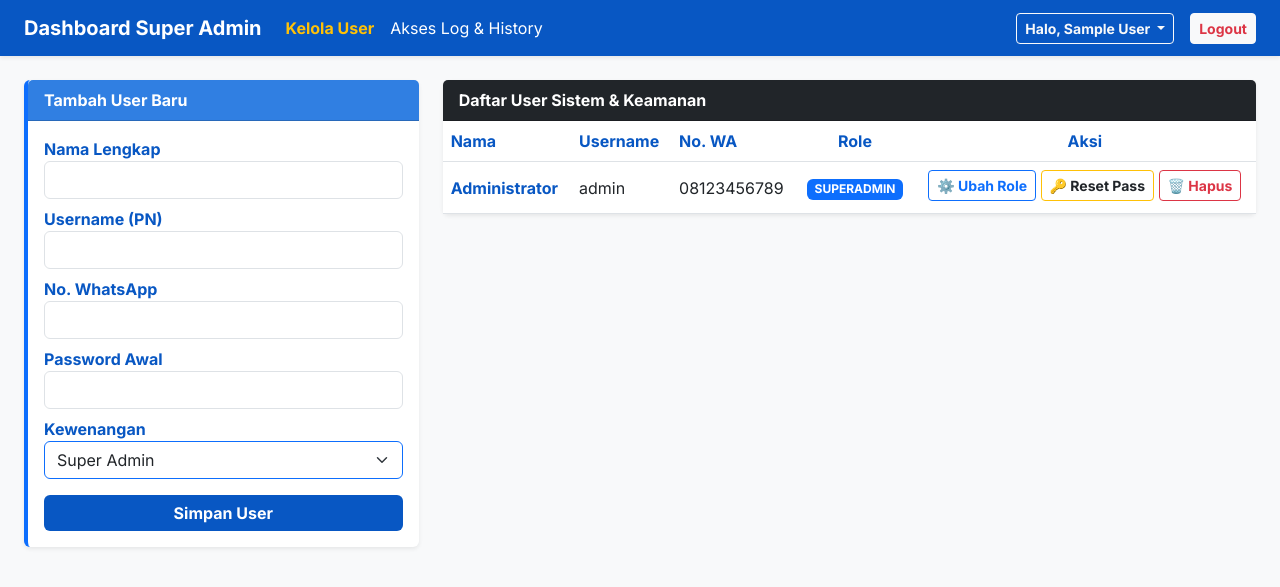
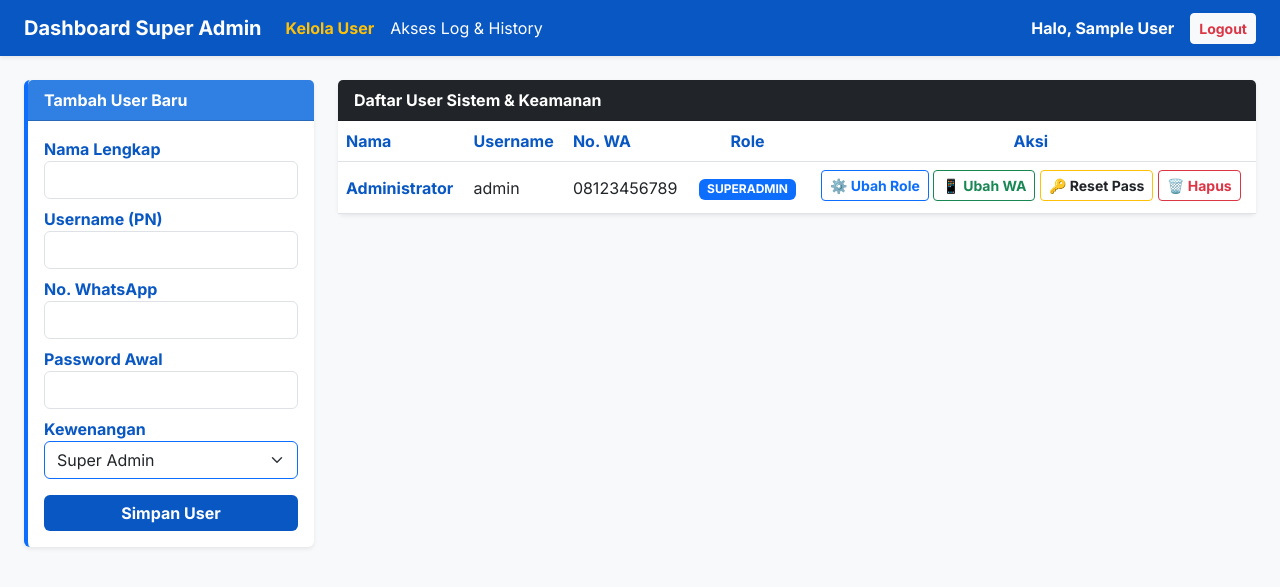
Before and after one commit to TasserFace/Dashboard-Audit-RPM, a Flask app: page /admin in a window 1280 px wide. Shown: the top 587 px of the page. Run offline with Flask 3, Linux system fonts and the light colour scheme; the visitor is signed in with stand-in values (Sample User, id 1).

Commit message:
Update admin.html

```diff
--- a/templates/admin.html
+++ b/templates/admin.html
@@ -8,7 +8,7 @@
     <style>body { font-family: 'Inter', sans-serif; color: #0857C3; } .bg-nusantara { background-color: #0857C3 !important; } .bg-cakrawala { background-color: #307FE2 !important; } .text-nusantara { color: #0857C3 !important; } .btn-nusantara { background-color: #0857C3; color: white; border: none; }</style>
 </head>
 <body class="bg-light">
-    <!-- Navbar (Langkah 3: Tambahan Menu Log & Dropdown Profil) -->
+    <!-- Navbar (Tanpa Dropdown) -->
     <nav class="navbar navbar-expand-lg navbar-dark bg-nusantara mb-4 shadow-sm">
         <div class="container-fluid px-4">
             <a class="navbar-brand fw-bold text-white" href="/admin">Dashboard Super Admin</a>
@@ -18,15 +18,7 @@
                     <li class="nav-item"><a class="nav-link text-white" href="/admin/logs">Akses Log & History</a></li>
                 </ul>
                 <div class="d-flex text-white align-items-center ms-auto">
-                    <!-- Dropdown Fitur Ganti WA -->
-                    <div class="dropdown me-3">
-                        <button class="btn btn-sm btn-outline-light dropdown-toggle fw-bold" type="button" data-bs-toggle="dropdown">
-                            Halo, {{ session['nama_lengkap'] }}
-                        </button>
-                        <ul class="dropdown-menu dropdown-menu-end shadow-sm">
-                            <li><a class="dropdown-item fw-bold text-nusantara" href="#" data-bs-toggle="modal" data-bs-target="#modalUpdateWA">📱 Ganti No. WA</a></li>
-                        </ul>
-                    </div>
+                    <span class="me-3 fw-bold">Halo, {{ session['nama_lengkap'] }}</span>
                     <a href="/logout" class="btn btn-sm btn-light text-danger fw-bold">Logout</a>
                 </div>
             </div>
@@ -39,8 +31,8 @@
         {% endwith %}
 
         <div class="row">
-            <!-- Form Tambah User (Singkat untuk kepraktisan) -->
-            <div class="col-md-4">
+            <!-- Form Tambah User -->
+            <div class="col-md-3">
                 <div class="card shadow-sm border-0 border-start border-4 border-primary mb-4">
                     <div class="card-header bg-cakrawala text-white fw-bold">Tambah User Baru</div>
                     <div class="card-body">
@@ -64,10 +56,11 @@
             </div>
 
             <!-- Tabel Daftar User -->
-            <div class="col-md-8">
+            <div class="col-md-9">
                 <div class="card shadow-sm border-0">
                     <div class="card-header bg-dark text-white fw-bold">Daftar User Sistem & Keamanan</div>
                     <div class="card-body p-0">
+                        <div class="table-responsive">
                             <table class="table mb-0 align-middle table-hover">
                                 <thead><tr><th class="text-nusantara">Nama</th><th class="text-nusantara">Username</th><th class="text-nusantara">No. WA</th><th class="text-nusantara text-center">Role</th><th class="text-nusantara text-center">Aksi</th></tr></thead>
                                 <tbody>
@@ -79,7 +72,12 @@
                                         <td class="text-center"><span class="badge {% if u.role == 'superadmin' %}bg-primary{% elif u.role == 'ketuatim' %}bg-warning text-dark{% else %}bg-secondary{% endif %} text-uppercase">{{ u.role }}</span></td>
                                         <td class="text-center">
                                             <button type="button" class="btn btn-sm btn-outline-primary fw-bold mb-1" data-bs-toggle="modal" data-bs-target="#modalRole{{ u.id }}">⚙️ Ubah Role</button>
+
+                                            <!-- Tombol Ubah WA OLEH SUPER ADMIN -->
+                                            <button type="button" class="btn btn-sm btn-outline-success fw-bold mb-1" data-bs-toggle="modal" data-bs-target="#modalEditWA{{ u.id }}">📱 Ubah WA</button>
+
                                             <button type="button" class="btn btn-sm btn-outline-warning text-dark fw-bold mb-1" data-bs-toggle="modal" data-bs-target="#modalReset{{ u.id }}">🔑 Reset Pass</button>
+
                                             <form action="/admin/delete_user/{{ u.id }}" method="POST" class="d-inline">
                                                 <button type="submit" class="btn btn-sm btn-outline-danger fw-bold mb-1" onclick="return confirm('Hapus permanen user {{ u.nama_lengkap }}?');">🗑️ Hapus</button>
                                             </form>
@@ -90,9 +88,31 @@
                                     <div class="modal fade" id="modalRole{{ u.id }}" tabindex="-1">
                                         <div class="modal-dialog modal-dialog-centered">
                                             <div class="modal-content"><form action="/admin/edit_user/{{ u.id }}" method="POST">
-                                            <div class="modal-header bg-primary text-white"><h5 class="modal-title fw-bold">Ubah Hak Akses</h5><button type="button" class="btn-close" data-bs-dismiss="modal"></button></div>
-                                            <div class="modal-body"><select class="form-select border-primary fw-bold" name="role"><option value="superadmin">SUPER ADMIN</option><option value="ketuatim">KETUA TIM AUDIT</option><option value="auditor">AUDITOR</option></select></div>
-                                            <div class="modal-footer"><button type="submit" class="btn btn-primary fw-bold">Simpan</button></div>
+                                                <div class="modal-header bg-primary text-white"><h5 class="modal-title fw-bold">Ubah Hak Akses</h5><button type="button" class="btn-close btn-close-white" data-bs-dismiss="modal"></button></div>
+                                                <div class="modal-body text-start">
+                                                    <p class="text-dark">Kewenangan untuk: <strong>{{ u.nama_lengkap }}</strong></p>
+                                                    <select class="form-select border-primary fw-bold" name="role">
+                                                        <option value="superadmin" {% if u.role == 'superadmin' %}selected{% endif %}>SUPER ADMIN</option>
+                                                        <option value="ketuatim" {% if u.role == 'ketuatim' %}selected{% endif %}>KETUA TIM AUDIT</option>
+                                                        <option value="auditor" {% if u.role == 'auditor' %}selected{% endif %}>AUDITOR</option>
+                                                    </select>
+                                                </div>
+                                                <div class="modal-footer border-0"><button type="button" class="btn btn-secondary fw-bold" data-bs-dismiss="modal">Batal</button><button type="submit" class="btn btn-primary fw-bold">Simpan</button></div>
+                                            </form></div>
+                                        </div>
+                                    </div>
+
+                                    <!-- Modal Ubah Nomor WA (Hanya Super Admin) -->
+                                    <div class="modal fade" id="modalEditWA{{ u.id }}" tabindex="-1">
+                                        <div class="modal-dialog modal-dialog-centered">
+                                            <div class="modal-content"><form action="/admin/edit_wa/{{ u.id }}" method="POST">
+                                                <div class="modal-header bg-success text-white"><h5 class="modal-title fw-bold">Ubah Nomor WhatsApp</h5><button type="button" class="btn-close btn-close-white" data-bs-dismiss="modal"></button></div>
+                                                <div class="modal-body text-start">
+                                                    <p class="text-dark mb-3">Ubah nomor WA untuk: <strong>{{ u.nama_lengkap }} ({{ u.username }})</strong></p>
+                                                    <label class="fw-bold text-success">Nomor WhatsApp Baru:</label>
+                                                    <input type="text" class="form-control border-success mt-1 fw-bold" name="new_wa" value="{{ u.no_wa }}" required>
+                                                </div>
+                                                <div class="modal-footer border-0"><button type="button" class="btn btn-secondary fw-bold" data-bs-dismiss="modal">Batal</button><button type="submit" class="btn btn-success fw-bold">Simpan Perubahan</button></div>
                                             </form></div>
                                         </div>
                                     </div>
@@ -102,8 +122,11 @@
                                         <div class="modal-dialog modal-dialog-centered">
                                             <div class="modal-content"><form action="/admin/reset_password/{{ u.id }}" method="POST">
                                                 <div class="modal-header bg-warning"><h5 class="modal-title fw-bold text-dark">Reset Password</h5><button type="button" class="btn-close" data-bs-dismiss="modal"></button></div>
-                                            <div class="modal-body"><input type="text" class="form-control border-warning" name="new_password" placeholder="Password Baru" required></div>
-                                            <div class="modal-footer"><button type="submit" class="btn btn-warning fw-bold text-dark">Reset</button></div>
+                                                <div class="modal-body text-start">
+                                                    <p class="text-dark">Ubah password untuk: <strong>{{ u.nama_lengkap }}</strong></p>
+                                                    <input type="text" class="form-control border-warning" name="new_password" placeholder="Ketik Password Baru" required>
+                                                </div>
+                                                <div class="modal-footer border-0"><button type="button" class="btn btn-secondary fw-bold" data-bs-dismiss="modal">Batal</button><button type="submit" class="btn btn-warning fw-bold text-dark">Reset</button></div>
                                             </form></div>
                                         </div>
                                     </div>
@@ -115,33 +138,7 @@
                 </div>
             </div>
         </div>
-
-    <!-- MODAL GANTI NOMOR WA (Bisa diakses dari Profil Navbar) -->
-    <div class="modal fade" id="modalUpdateWA" tabindex="-1">
-      <div class="modal-dialog modal-dialog-centered">
-        <div class="modal-content border-0 border-top border-4 border-success">
-          <div class="modal-header bg-success text-white">
-            <h5 class="modal-title fw-bold">📱 Perbarui Nomor WhatsApp</h5>
-            <button type="button" class="btn-close btn-close-white" data-bs-dismiss="modal"></button>
     </div>
-          <form action="/update_wa" method="POST">
-              <div class="modal-body text-start">
-                <p class="text-dark small">Pastikan nomor WA yang Anda masukkan aktif untuk menerima notifikasi sistem.</p>
-                <label class="fw-bold text-success mt-2">Nomor WA Baru (Contoh: 08123456789):</label>
-                <input type="text" class="form-control border-success mt-1 mb-3" name="new_wa" required>
-
-                <label class="fw-bold text-danger">Otorisasi (Masukkan Password Anda):</label>
-                <input type="password" class="form-control border-danger mt-1" name="password_otorisasi" required>
-              </div>
-              <div class="modal-footer border-0">
-                <button type="button" class="btn btn-secondary fw-bold" data-bs-dismiss="modal">Batal</button>
-                <button type="submit" class="btn btn-success fw-bold">Simpan Perubahan</button>
-              </div>
-          </form>
-        </div>
-      </div>
-    </div>
-
     <script src="https://cdn.jsdelivr.net/npm/bootstrap@5.3.0/dist/js/bootstrap.bundle.min.js"></script>
 </body>
 </html>
```
Lines whose indentation alone changed are shown as unchanged.
